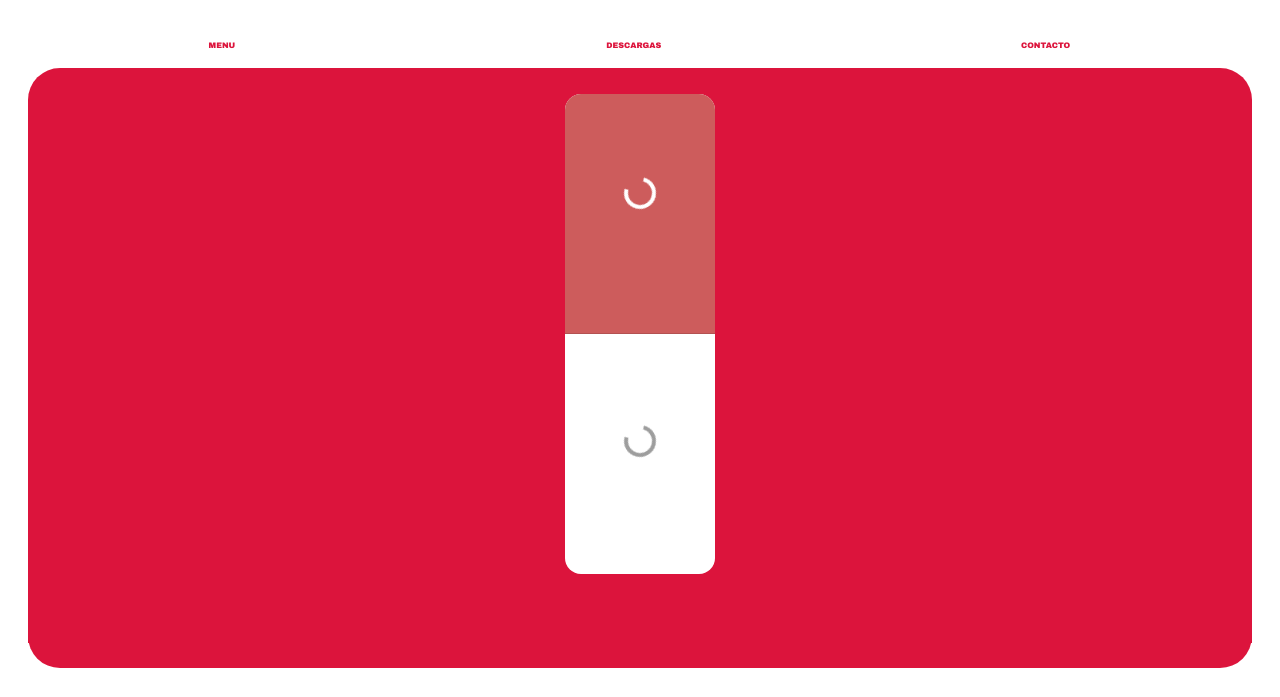
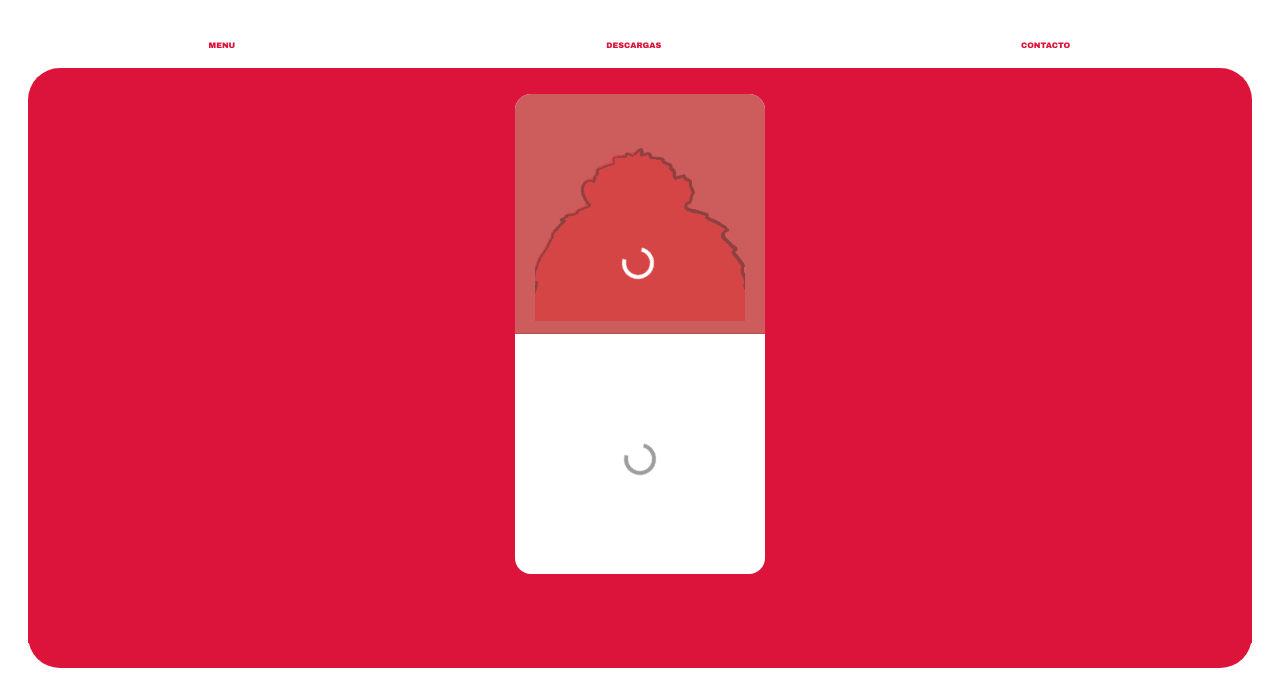
Before and after one commit to DidacLL/ccoo-mst-coco, a plain HTML site: page index.html in a window 1280 px wide. Shown: the part 120-817 px from the top of the page. Drawn offline with nearby package versions, Linux system fonts and the light colour scheme.

Commit message:
beautify loading card

```diff
--- a/dist/css/styles.css
+++ b/dist/css/styles.css
@@ -129,7 +129,7 @@ h2{
     /*width: 100%;*/
 }
 .card-body{
-    height: 20vh;
+    height: 30vh;
     text-align: center;
  }
 .card-text{
@@ -190,13 +190,20 @@ h2{
     height: 50%;
     background-color: indianred;
     text-align: center;
+    display: flex;
+}
+.card-header>img{
+    height: 100%;
+    opacity: 30%;
 }
 
 .card-header>.spinner-border{
-    margin-top: calc(50% + 1em);
+
+    position: absolute;
+    margin: calc(50% + 1em) 35% 35%;
     color: white;
 }
 .card-body>.spinner-border{
-    margin-top: calc(50% + 1em);
+    margin-top: calc(50% - 1em);
     color: rgba(128, 128, 128, 0.77);
 }
--- a/index.html
+++ b/index.html
@@ -41,8 +41,8 @@
     </div>
     <div class="card">
         <div class="card-header">
-        <div class="spinner-border" role="status"></div>
-<!--        <img class="card-img-top" src="dist/img/test/1613217282574.jpg" alt="Card image cap">-->
+            <img class="card-img-top" src="dist/img/unknown_coco.png" alt="Card image cap">
+            <div class="spinner-border" role="status"></div>
         </div>
         <div class="card-body">
             <div class="spinner-border" role="status"></div>
```
Also changed, not shown: dist/img/unknown_coco.png (added).
